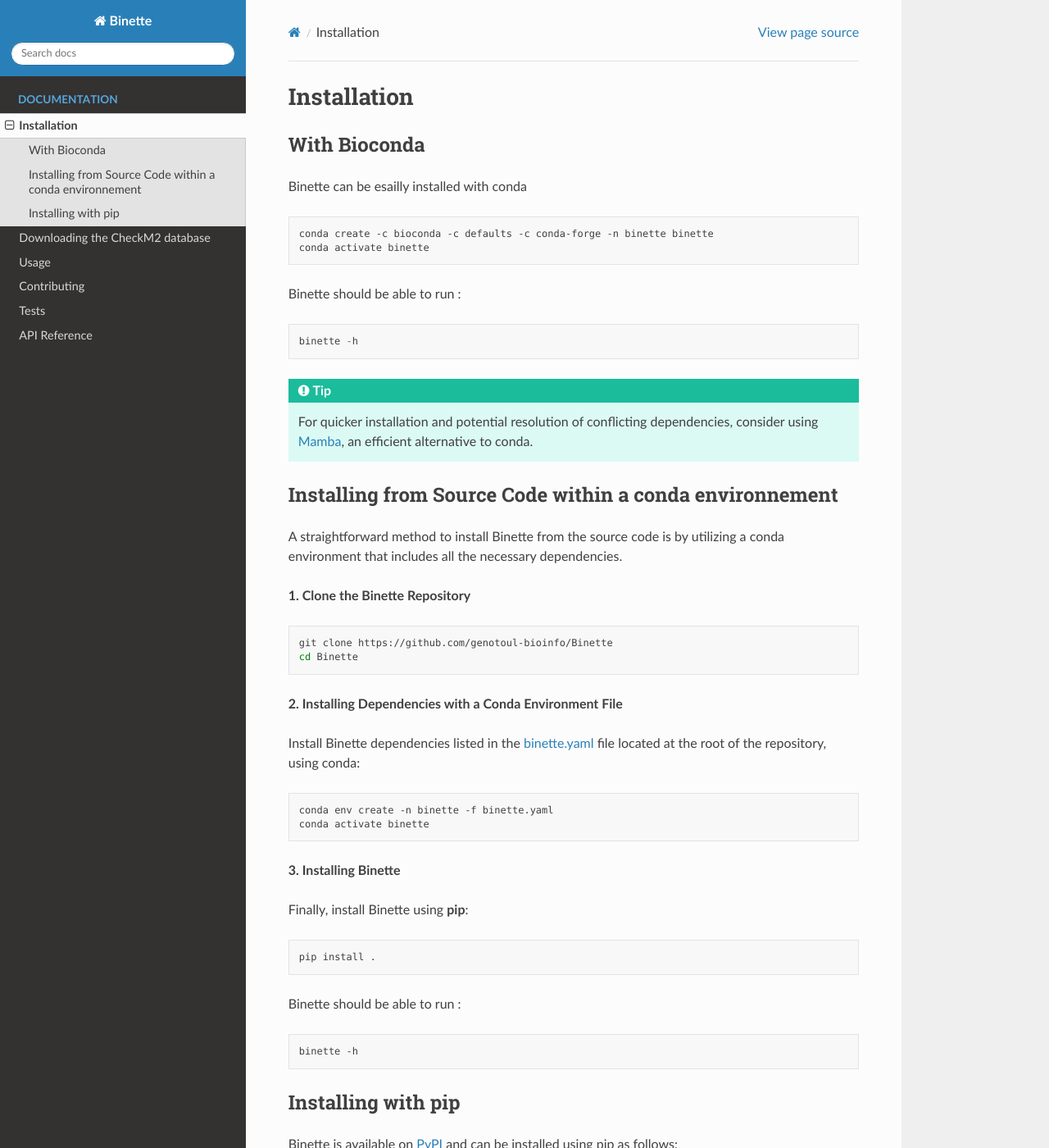
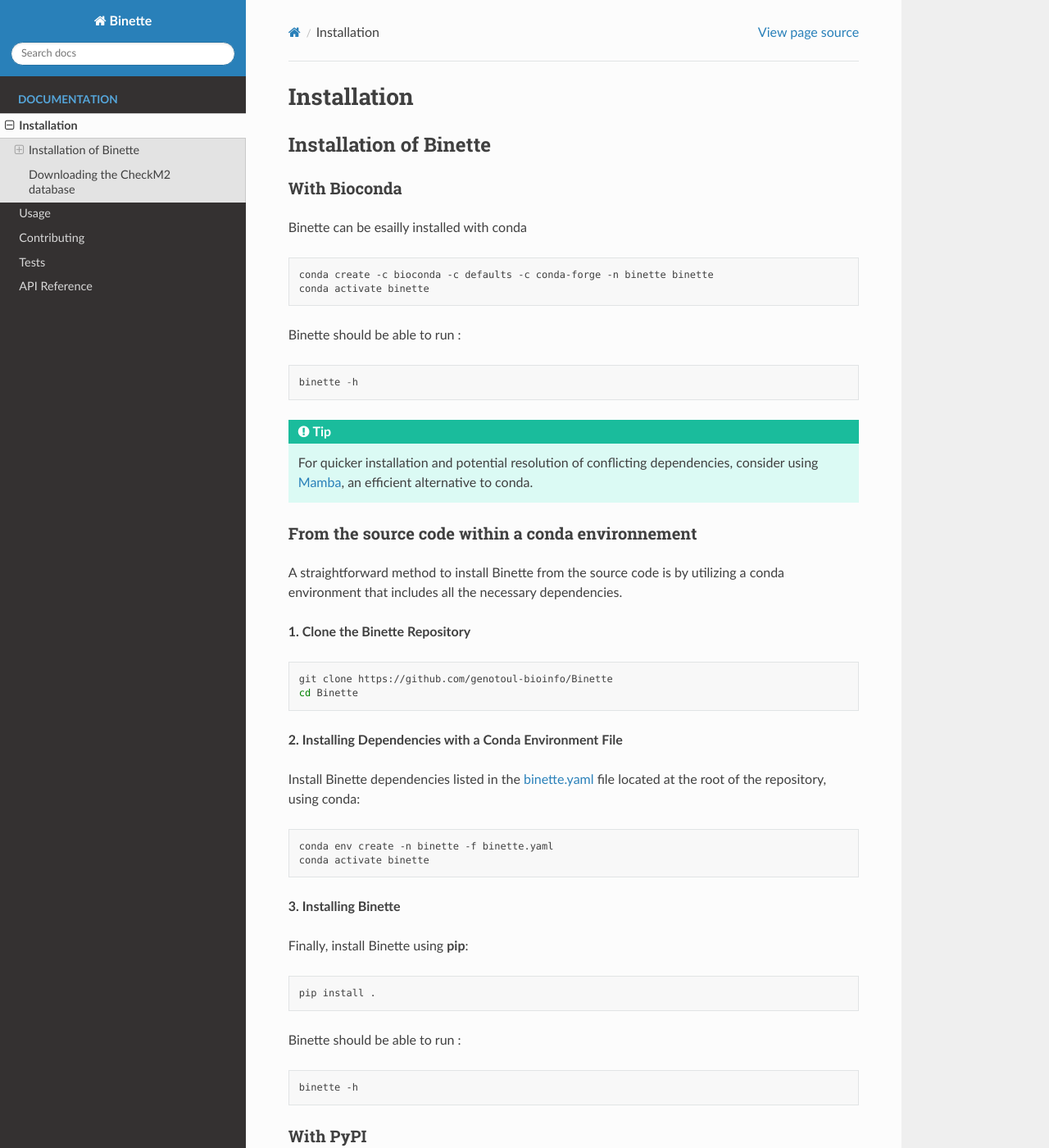
Before and after one commit to genotoul-bioinfo/Binette, a Sphinx documentation site: the page built from docs/installation.md, in a window 1280 px wide and 1400 px high. Shown: the whole window at 82% size. Built offline with Sphinx 7.4.7 and the Read the Docs theme 2.0.0, drawn with Linux system fonts in a browser that asks for light colours; pages that are not in the unit, such as notebooks, are missing from menus.

Commit message:
adjust install and tests doc

````diff
--- a/docs/installation.md
+++ b/docs/installation.md
@@ -1,7 +1,9 @@
 
 # Installation
 
-## With Bioconda
+## Installation of Binette
+
+### With Bioconda
 
 Binette can be esailly installed with conda
 
@@ -23,7 +25,7 @@
 ```
 
 
-## Installing from Source Code within a conda environnement
+### From the source code within a conda environnement
 
 A straightforward method to install Binette from the source code is by utilizing a conda environment that includes all the necessary dependencies.
 
@@ -58,7 +60,7 @@
 ```
 
 
-## Installing with pip
+### With PyPI
 
 Binette is available on [PyPI](https://pypi.org/project/Binette/) and can be installed using pip as follows:
 
@@ -71,7 +73,7 @@
 In addition to Python dependencies, Binette requires [Diamond](https://github.com/bbuchfink/diamond) to be installed and executable.
 
 
-# Downloading the CheckM2 database
+## Downloading the CheckM2 database
 
 Before using Binette, it is necessary to download the CheckM2 database:
 
--- a/docs/tests.md
+++ b/docs/tests.md
@@ -30,8 +30,10 @@
 ```
 
 
-```note
+```{note}
+
 Test coverage is updated by a github workflow in the Action Tab. The test coverage report is then deployed on the github-pages and avaible [here](https://genotoul-bioinfo.github.io/Binette/).
+
 ```
 
 
@@ -40,7 +42,7 @@
 
 A functional test has been implemented in the CI github workflow. It performs an execution of binette on a toy dataset consisting of 4 small genomes. The test uses a checkm2 database that has been shrunk to the minimum to make diamond run faster. Finally, the results are compared with the expected results.
 
-The test dataset is stored in this github repository: https://github.com/genotoul-bioinfo/Binette_TestData
+The test dataset is stored in this github repository: [Binette TestData](https://github.com/genotoul-bioinfo/Binette_TestData).
 
 You can replicate this test locally by following the next steps:
 
@@ -94,7 +96,7 @@
 ```
 
 
-```warning
+```{warning}
 The CheckM2 database used for the test dataset is very small and is only valid for the 4 genomes included in the test datasets. It should not be used elsewhere.
 
 ```
````
